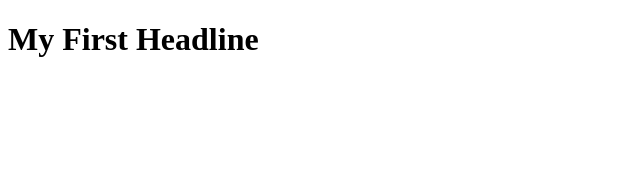
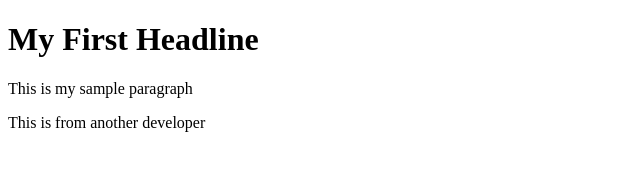
Before and after one commit to VanessaT1989/TSS-User, a plain HTML site: page index.html in a window 1280 px wide. Shown: the whole page, without its empty margins (0-640 px from the left). Drawn offline with Linux system fonts and the light colour scheme.

Commit message:
Update index.html

```diff
--- a/index.html
+++ b/index.html
@@ -7,6 +7,7 @@
 </head>
 <body>
 	<h1>My First Headline</h1>
-
+	<p>This is my sample paragraph</p>
+<span>This is from another developer</span>
 </body>
 </html>
```
